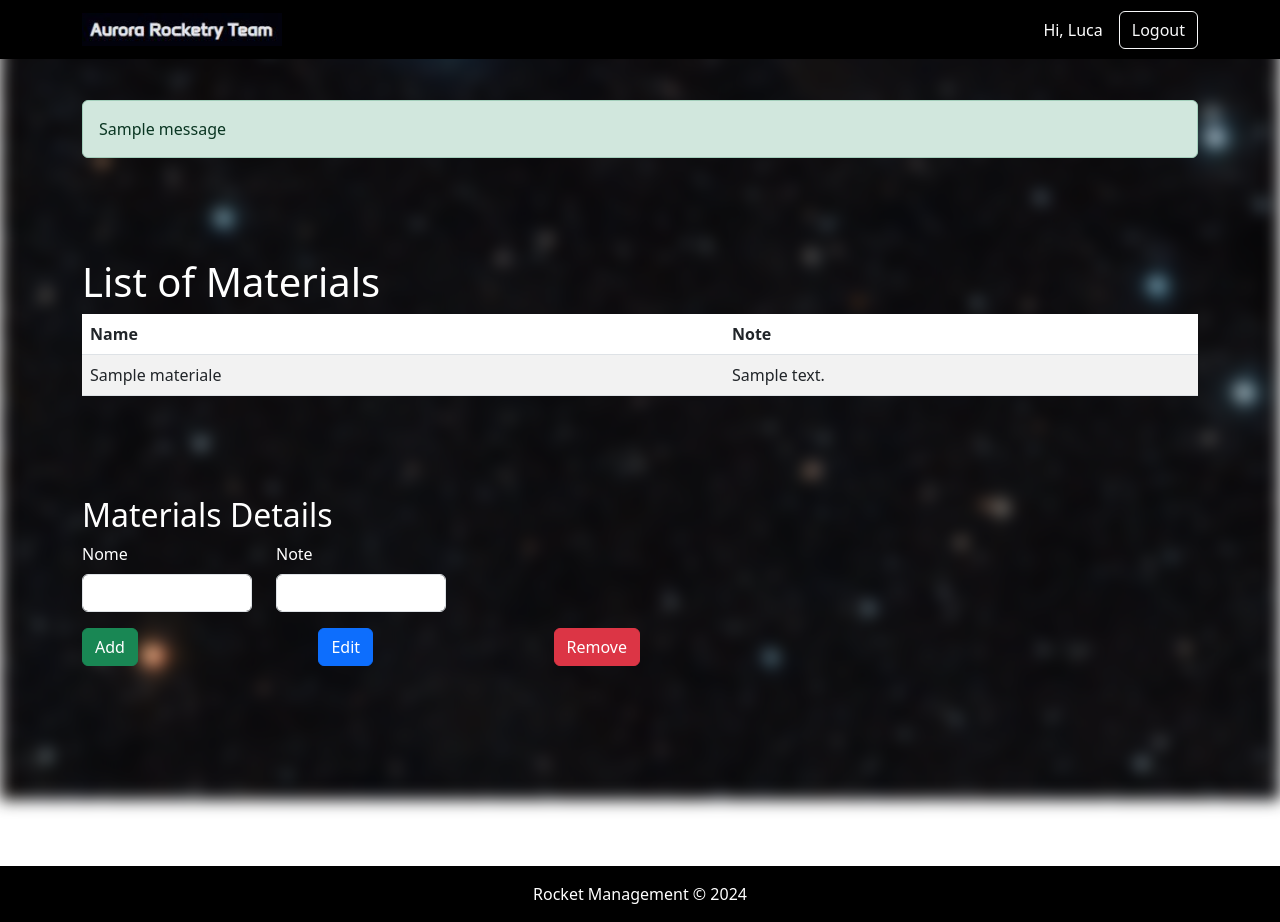
After one commit to PulgaLuca/Database-Unibo, a Flask app: page /material/materials in a window 1280 px wide. The commit adds this page. Run offline with Flask 3, Linux system fonts and the light colour scheme; tables that the repository leaves empty hold one stand-in row (values such as "Sample post"); one stand-in notice (Sample message) is shown.

Commit message:
template for materials, back to homepage, rockets page to complete such as materials

```diff
--- a/app/__init__.py
+++ b/app/__init__.py
@@ -13,10 +13,12 @@ def create_app():
     from .blueprints.mission import mission_bp
     from .blueprints.rocket import rocket_bp
     from .blueprints.sensor import sensor_bp
+    from .blueprints.material import material_bp
     # from .blueprints.auth import auth_bp
     from .blueprints.main import main_bp
     app.register_blueprint(main_bp, url_prefix='/')
     # app.register_blueprint(auth_bp, url_prefix='/auth')
+    app.register_blueprint(material_bp, url_prefix='/material')
     app.register_blueprint(mission_bp, url_prefix='/mission')
     app.register_blueprint(rocket_bp, url_prefix='/rocket')
     app.register_blueprint(sensor_bp, url_prefix='/sensor')
--- /dev/null
+++ b/app/blueprints/material/__init__.py
@@ -0,0 +1,5 @@
+from flask import Blueprint
+
+material_bp = Blueprint('material', __name__)
+
+from . import routes  # Importa il modulo routes che conterrà le route per il blueprint
--- /dev/null
+++ b/app/blueprints/material/routes.py
@@ -0,0 +1,55 @@
+from flask import Blueprint, render_template, request, redirect, url_for, flash
+from ...models import Materiale
+from . import material_bp  # Importa il blueprint definito in __init__.py
+from app import db
+
+@material_bp.route('/materials')
+def materials():
+    materials = Materiale.query.all()
+    print(materials)
+    return render_template('materials.html', materials=materials)
+
+@material_bp.route('/add_material', methods=['POST'])
+def add_material():
+    try:
+        data = request.form
+        nuovo_materiale = Materiale(
+            nome=data['nome'],
+            note=data['note'],
+        )
+        db.session.add(nuovo_materiale)
+        db.session.commit()
+        flash('Materiale aggiunto con successo!', 'success')
+    except Exception as e:
+        db.session.rollback()
+        flash(f'Errore durante l\'aggiunta del materiale: {str(e)}', 'danger')
+    return redirect(url_for('material.materials'))
+
+@material_bp.route('/edit_material', methods=['POST'])
+def edit_material():
+    try:
+        data = request.form
+        razzo = Materiale.query.get(data['nome'])
+        if razzo:
+            razzo.note = data['note']
+
+            db.session.commit()
+            flash('Materiale modificato con successo!', 'success')
+    except Exception as e:
+        db.session.rollback()
+        flash(f'Errore durante la modifica del materiale: {str(e)}', 'danger')
+    return redirect(url_for('materials'))
+
+@material_bp.route('/remove_material', methods=['POST'])
+def remove_material():
+    try:
+        nome = request.form['nome']
+        razzo = Materiale.query.get(nome)
+        if razzo:
+            db.session.delete(razzo)
+            db.session.commit()
+            flash('Materiale rimosso con successo!', 'success')
+    except Exception as e:
+        db.session.rollback()
+        flash(f'Errore durante la rimozione del materiale: {str(e)}', 'danger')
+    return redirect(url_for('materials'))
--- a/app/static/css/style.css
+++ b/app/static/css/style.css
@@ -14,6 +14,10 @@ body::before {
     z-index: -1; /* Mette l'immagine sfocata dietro al contenuto */
 }
 
+.title {
+    color: white;
+    margin-top: 100px;
+}
 
 .card img {
     width: 200px;
--- a/app/templates/layout.html
+++ b/app/templates/layout.html
@@ -15,7 +15,7 @@
     <header class="text-white fixed-top" style="background-color: black;">
         <div class="container">
             <nav class="navbar navbar-expand-lg">
-                <a class="navbar-brand">
+                <a class="navbar-brand" href="/">
                     <img src="../static/img/logo.JPG" style="width: 200px;">
                 </a>
                 <div class="ms-auto d-flex align-items-center">
@@ -27,12 +27,12 @@
     </header>
     <!-- Fine Header -->
 
-    <div class="container mt-4">
+    <div class="container mt-4 sticky-offset" style="margin-top: 100px;">
         {% with messages = get_flashed_messages(with_categories=true) %}
             {% if messages %}
-                <div class="alert-container mt-4">
+                <div class="alert-container mt-4" style="margin-top: 100px;">
                     {% for category, message in messages %}
-                        <div class="alert alert-{{ category }}">
+                        <div class="alert alert-{{ category }}" style="margin-top: 100px;">
                             {{ message }}
                         </div>
                     {% endfor %}
@@ -41,9 +41,9 @@
         {% endwith %}
 
         {% block content %}
-
         {% endblock %}
     </div>
+
 
     <footer class="footer mt-auto py-3 text-white" style="background-color: black;">
         <div class="container text-center">
--- /dev/null
+++ b/app/templates/materials.html
@@ -0,0 +1,44 @@
+{% extends "layout.html" %}
+
+{% block content %}
+<h1 class="title">List of Materials</h1>
+<table class="table table-striped">
+    <thead>
+        <tr>
+            <th>Name</th>
+            <th>Note</th>
+        </tr>
+    </thead>
+    <tbody>
+        {% for material in materials %}
+        <tr>
+            <td>{{ material.nome }}</td>
+            <td>{{ material.note }}</td>
+        </tr>
+        {% endfor %}
+    </tbody>
+</table>
+
+<div class="col-lg-6 form-container">
+    <h2 class="title">Materials Details</h2>
+    <form id="rocket-form" method="POST" >
+        <!-- First Row -->
+        <div class="row">
+            <div class="col-md-4 mb-3">
+                <label for="nome" class="form-label" style="color: white;">Nome</label>
+                <input type="text" class="form-control" id="nome" name="nome">
+            </div>
+            <div class="col-md-4 mb-3">
+                <label for="note" class="form-label" style="color: white;">Note</label>
+                <input type="text" class="form-control" id="note" name="note">
+            </div>
+        </div>
+        <!-- Buttons Row -->
+        <div class="d-flex justify-content-between" style="margin-bottom: 200px;">
+            <button type="submit" class="btn btn-success" id="add-btn" formaction="/material/add_material" name="action" value="add">Add</button>
+            <button type="submit" class="btn btn-primary" id="edit-btn" formaction="/material/edit_material" name="action" value="edit">Edit</button>
+            <button type="submit" class="btn btn-danger" id="remove-btn" formaction="/material/remove_material" name="action" value="remove">Remove</button>
+        </div>
+    </form>
+</div>
+{% endblock %}
```
Also changed, not shown: app/blueprints/rocket/routes.py (+63 -4 lines), app/models.py (+4 -25 lines), app/templates/home.html (+12 -12 lines), app/templates/rockets.html (added, +92 -0 lines).
